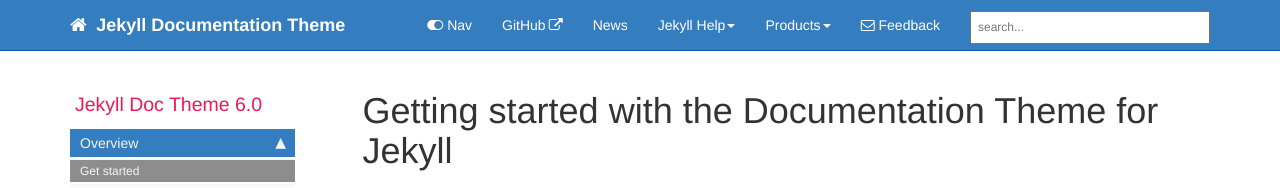
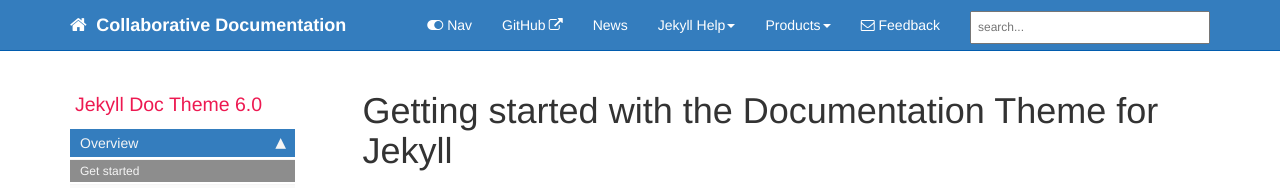
Before and after one commit to civilin/mydoctheme, a Jekyll site: the page built from index.md, in a window 1280 px wide and 900 px high. Shown: the top 188 px of the window. Built offline with Jekyll 4.4.1, drawn with Linux system fonts in a browser that asks for light colours; nearby versions of some CDN libraries; comment, search, counter and statistics services are not loaded.

Commit message:
Update _config.yml

```diff
--- a/_config.yml
+++ b/_config.yml
@@ -3,7 +3,7 @@ repository: tomjoht/documentation-theme-jekyll
 output: web
 # this property is useful for conditional filtering of content that is separate from the PDF.
 
-topnav_title: Jekyll Documentation Theme
+topnav_title: Collaborative Documentation
 # this appears on the top navigation bar next to the home button
 
 site_title: Jekyll theme for documentation
```
